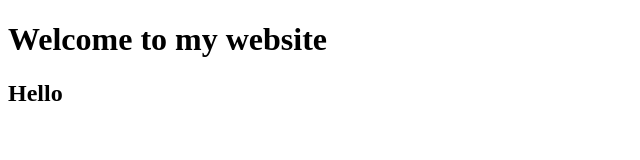
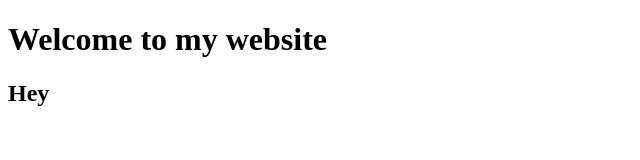
Before and after one commit to manuu-1/Project1, a plain HTML site: page index.html in a window 1280 px wide. Shown: the full height of the page, 0-640 px from the left. Drawn offline with Linux system fonts and the light colour scheme.

Commit message:
commit added

```diff
--- a/index.html
+++ b/index.html
@@ -7,6 +7,6 @@
 </head>
 <body>
     <h1>Welcome to my website</h1>
-    <h2>Hello</h2>
+    <h2>Hey</h2>
 </body>
 </html>
```
